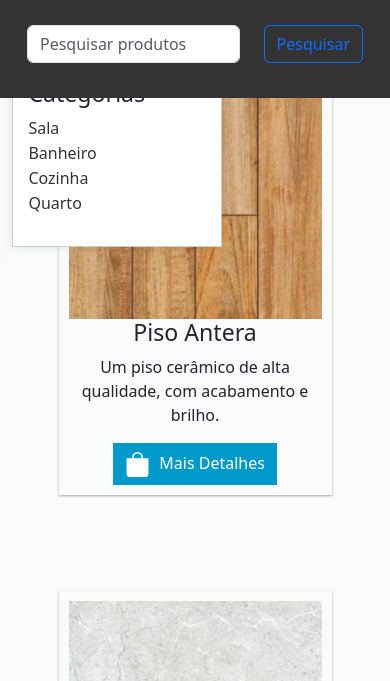
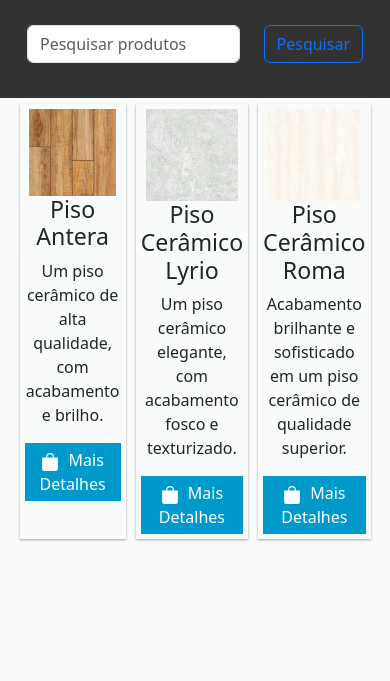
Before and after one commit to renneb777/-renne.github.io, a plain HTML site: page produtos.html in a window 390 px wide. Shown: the part 158-839 px from the top of the page. Drawn offline with nearby package versions, Linux system fonts and the light colour scheme.

Commit message:
Atualizou

```diff
--- a/css/style.css
+++ b/css/style.css
@@ -24,11 +24,6 @@ main {
   margin-top: 80px;
 }
 
-.carousel-item img {
-  width: auto;
-  height: auto;
-  object-fit: cover;
-}
 
 .header {
   grid-area: header;
@@ -125,7 +120,7 @@ main {
   margin: 50px 1px 1px 1px;
 }
 
-/* Produtos */
+/* Aba de Produtos */
 .FlexContainer {
   display: flex;
   flex-wrap: wrap;
@@ -146,7 +141,7 @@ main {
   box-shadow: 0 1px 3px rgba(0,0,0,0.12), 0 1px 2px rgba(0,0,0,0.24);
   padding: 10px;
   text-align: center;
-  margin-top: 5.4rem;
+  margin-top: 8.4rem;
 
 }
 
@@ -157,17 +152,17 @@ main {
 
 }
 
-
+/* Estilo base da lista de produtos */
 .product-list {
   position: absolute;
   top: 0;
-  left: -210px;
+  left: -260px;
   width: 210px;
   padding: 15px;
   background-color: #fff;
   border: 1px solid #ccc;
-  box-shadow: 0 0 10px rgba(0,0,0,0.1);
-  margin: 13.9rem;
+  box-shadow: 0 0 10px rgba(0, 0, 0, 0.1);
+  margin: 16.9rem;
 }
 
 .product-list h3 {
@@ -192,8 +187,7 @@ main {
   text-decoration: underline;
 }
 
-
-/* Compra de Produto */
+/*Aba Compra de Produto */
 .product-container {
   display: flex;
   flex-direction: column;
@@ -491,13 +485,14 @@ button:hover {
   color: #fff;
 }
 
-
 form.d-flex {
   display: flex;
   gap: 0.5rem;
   align-items: center;
   margin-top: 0.5rem;
 }
+
+
 /* Estilo para o carrossel */
 #carouselExample {
   margin-top: 13rem;
@@ -508,10 +503,14 @@ form.d-flex {
   width: 100%;
   height: auto;
 }
+
 /* Media Queries */
 @media (max-width: 600px) {
   .product {
     flex: 1 1 calc(100% - 30px);
+  }
+  #carouselExample {
+    margin-top: 8rem;
   }
 }
 
@@ -519,18 +518,270 @@ form.d-flex {
   .product {
     flex: 1 1 calc(50% - 30px);
   }
+
+  #carouselExample {
+    margin-top: 10rem;
+  }
 }
 
 @media (min-width: 769px) {
   .product {
     flex: 1 1 calc(25% - 30px);
   }
+
+  #carouselExample {
+    margin-top: 13rem;
+  }
+}
+
+/* Ajustes responsivos para a lista de produtos */
+
+@media (max-width: 1024px) {
+  .FlexContainer {
+    width: 90%;
+    margin: 10px auto;
+  }
+
+  .product {
+    flex: 1 1 calc(50% - 20px);
+  }
+
+  .product-list {
+    left: -180px;
+    width: 180px;
+  }
 }
 
 
+/* Para telas menores que 768px (tablets e smartphones maiores) */
 @media (max-width: 768px) {
+  .FlexContainer {
+    width: 100%;
+    margin: 5px auto;
+  }
 
-  .col-md-4 {
-      flex: 1 1 100%;
+  .product {
+    flex: 1 1 100%;
+  }
+
+  .product-list {
+    position: relative;
+    left: 0;
+    width: 100%;
+    margin: 0;
   }
 }
+/* Para telas menores que 1080px */
+@media (max-width: 1080px) {
+  .FlexContainer {
+    width: 90%;
+    margin: 10px auto;
+  }
+
+  .product {
+    flex: 1 1 calc(33.333% - 20px);
+  }
+
+  .product-list {
+    position: relative;
+    left: 0;
+    width: 100%;
+    margin-top: 20px;
+  }
+}
+
+/* Para telas menores que 480px (smartphones) */
+@media (max-width: 480px) {
+  .product {
+    padding: 5px;
+  }
+
+  .product img {
+    width: 90%;
+  }
+
+  .product-list {
+    padding: 10px;
+    width: 100%;
+  }
+}
+
+/* Para telas menores que 915px */
+@media (max-width: 915px) {
+  button {
+    padding: 6px 10px;
+    font-size: 12px;
+  }
+
+  button a.btn {
+    padding: 8px 16px;
+    font-size: 12px;
+  }
+
+  button svg {
+    width: 20px;
+    height: 20px;
+  }
+}
+
+/* Para telas menores que 813px */
+@media (max-width: 813px) {
+  button {
+    padding: 6px 10px;
+    font-size: 12px;
+  }
+
+  button a.btn {
+    padding: 8px 16px;
+    font-size: 12px;
+  }
+
+  button svg {
+    width: 20px;
+    height: 20px;
+  }
+}
+
+/* Para telas menores que 760px */
+@media (max-width: 760px) {
+  button {
+    padding: 6px 10px;
+    font-size: 12px;
+  }
+
+  button a.btn {
+    padding: 8px 16px;
+    font-size: 12px;
+  }
+
+  button svg {
+    width: 20px;
+    height: 20px;
+  }
+}
+
+/* Para telas menores que 800px */
+@media (max-width: 800px) {
+  button {
+    padding: 6px 10px;
+    font-size: 12px;
+  }
+
+  button a.btn {
+    padding: 8px 16px;
+    font-size: 12px;
+  }
+
+  button svg {
+    width: 20px;
+    height: 20px;
+  }
+}
+
+/* Para telas menores que 854px */
+@media (max-width: 854px) {
+  button {
+    padding: 6px 10px;
+    font-size: 12px;
+  }
+
+  button a.btn {
+    padding: 8px 16px;
+    font-size: 12px;
+  }
+
+  button svg {
+    width: 20px;
+    height: 20px;
+  }
+}
+
+/* Para telas menores que 812px */
+@media (max-width: 812px) {
+  button {
+    padding: 6px 10px;
+    font-size: 12px;
+  }
+
+  button a.btn {
+    padding: 8px 16px;
+    font-size: 12px;
+  }
+
+  button svg {
+    width: 20px;
+    height: 20px;
+  }
+}
+
+/* Para telas menores que 896px */
+@media (max-width: 896px) {
+  button {
+    padding: 6px 10px;
+    font-size: 12px;
+  }
+
+  button a.btn {
+    padding: 8px 16px;
+    font-size: 12px;
+  }
+
+  button svg {
+    width: 20px;
+    height: 20px;
+  }
+}
+
+/* Para telas menores que 844px */
+@media (max-width: 844px) {
+  button {
+    padding: 6px 10px;
+    font-size: 12px;
+  }
+
+  button a.btn {
+    padding: 8px 16px;
+    font-size: 12px;
+  }
+
+  button svg {
+    width: 20px;
+    height: 20px;
+  }
+}
+
+/* Para telas menores que 926px */
+@media (max-width: 926px) {
+  button {
+    padding: 6px 10px;
+    font-size: 12px;
+  }
+
+  button a.btn {
+    padding: 8px 16px;
+    font-size: 12px;
+  }
+
+  button svg {
+    width: 20px;
+    height: 20px;
+  }
+}
+
+/* Para telas menores que 667px */
+@media (max-width: 667px) {
+  button {
+    padding: 5px 8px;
+    font-size: 10px;
+  }
+
+  button a.btn {
+    padding: 6px 12px;
+    font-size: 10px;
+  }
+
+  button svg {
+    width: 18px;
+    height: 18px;
+  }
+}
```
